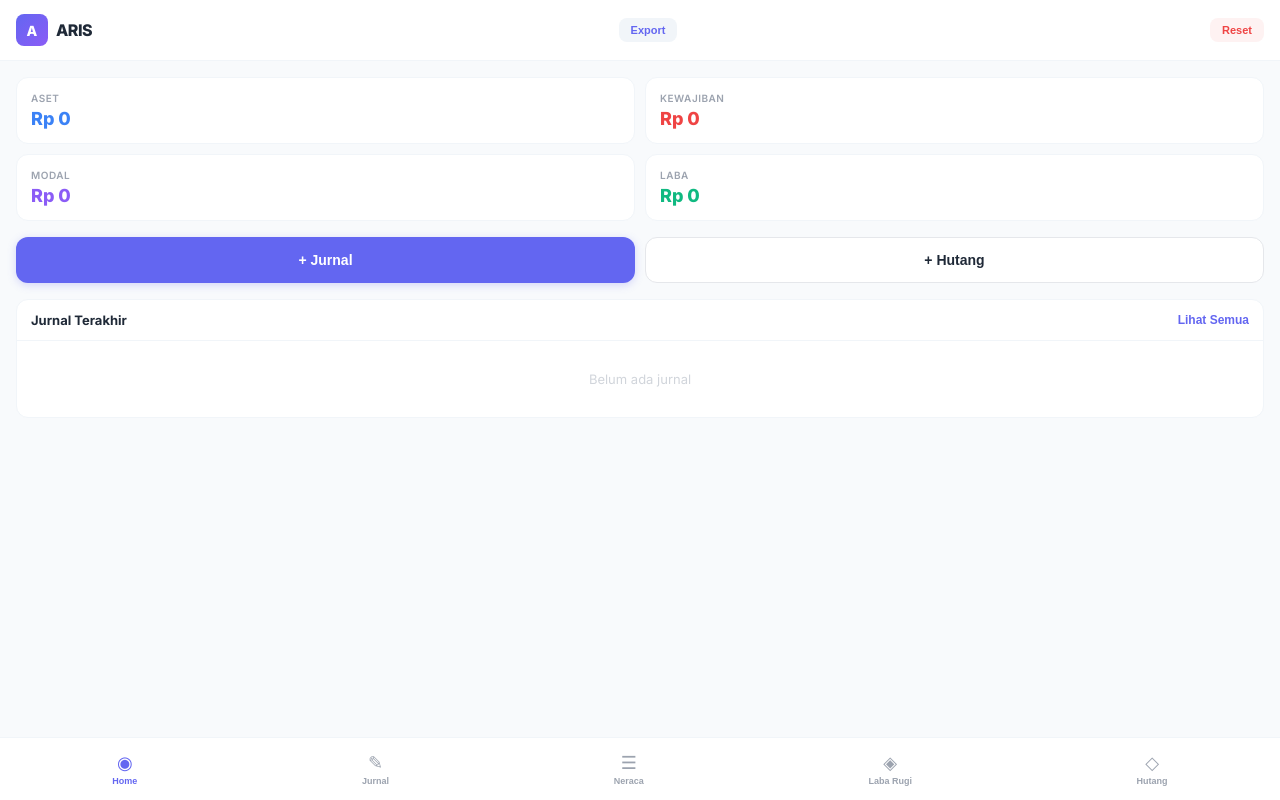
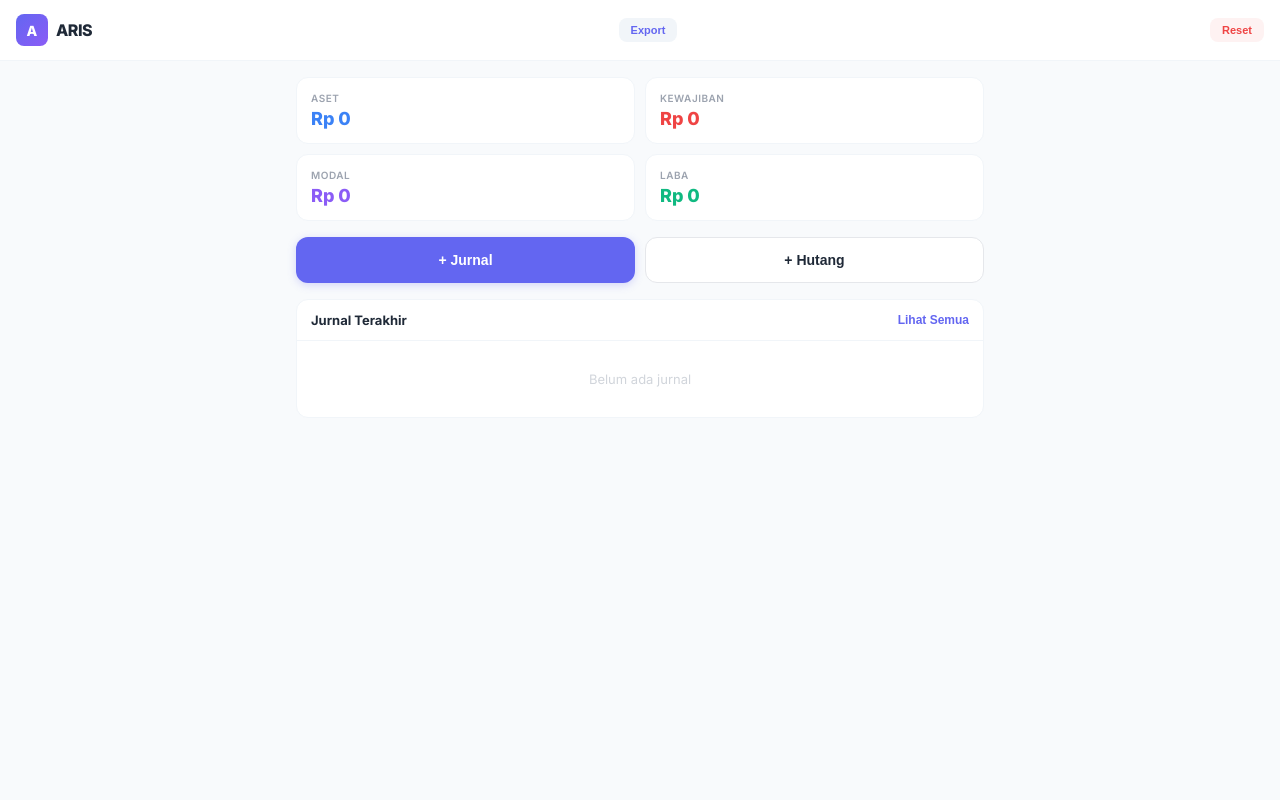
Before and after one commit to AffiTA/aris-app, a Next.js app: page / in a window 1280 px wide. Built offline with nearby package versions, Linux system fonts and the light colour scheme.

Commit message:
Responsive: hide bottom nav on desktop, center content

```diff
--- a/src/app/layout.tsx
+++ b/src/app/layout.tsx
@@ -1,33 +1,16 @@
 import type { Metadata } from "next";
-import { Geist, Geist_Mono } from "next/font/google";
 import "./globals.css";
 
-const geistSans = Geist({
-  variable: "--font-geist-sans",
-  subsets: ["latin"],
-});
-
-const geistMono = Geist_Mono({
-  variable: "--font-geist-mono",
-  subsets: ["latin"],
-});
-
 export const metadata: Metadata = {
-  title: "Create Next App",
-  description: "Generated by create next app",
+  title: "ARIS - Sistem Akuntansi",
+  description: "Akuntansi Rapi Sistematis",
+  viewport: "width=device-width, initial-scale=1, maximum-scale=1",
 };
 
-export default function RootLayout({
-  children,
-}: Readonly<{
-  children: React.ReactNode;
-}>) {
+export default function RootLayout({ children }: { children: React.ReactNode }) {
   return (
-    <html
-      lang="en"
-      className={`${geistSans.variable} ${geistMono.variable} h-full antialiased`}
-    >
-      <body className="min-h-full flex flex-col">{children}</body>
+    <html lang="id">
+      <body>{children}</body>
     </html>
   );
 }
--- a/src/app/page.tsx
+++ b/src/app/page.tsx
@@ -146,7 +146,7 @@ export default function App() {
 
   return (
     <>
-      <style>{`@import url('https://fonts.googleapis.com/css2?family=Inter:wght@400;500;600;700;800&display=swap');*{margin:0;padding:0;box-sizing:border-box}@keyframes spin{to{transform:rotate(360deg)}}body{font-family:'Inter',system-ui,sans-serif;-webkit-font-smoothing:antialiased;background:#f8fafc;color:#1f2937;-webkit-tap-highlight-color:transparent}input,select{-webkit-appearance:none;appearance:none}`}</style>
+      <style>{`@import url('https://fonts.googleapis.com/css2?family=Inter:wght@400;500;600;700;800&display=swap');*{margin:0;padding:0;box-sizing:border-box}@keyframes spin{to{transform:rotate(360deg)}}body{font-family:'Inter',system-ui,sans-serif;-webkit-font-smoothing:antialiased;background:#f8fafc;color:#1f2937}@media(min-width:768px){.bn{display:none!important}.ct{max-width:720px;margin:0 auto}}`}</style>
       <div style={{ minHeight: '100vh', background: '#f8fafc', fontFamily: "'Inter', system-ui, sans-serif", paddingBottom: 72 }}>
 
         {/* Header */}
@@ -163,7 +163,7 @@ export default function App() {
           </div>
         </header>
 
-        <main style={{ padding: 16 }}>
+        <main className="ct" style={{ padding: 16 }}>
           {/* HOME */}
           {tab === 'home' && <div>
             {/* KPI Cards */}
@@ -327,7 +327,7 @@ export default function App() {
         </main>
 
         {/* Bottom Nav */}
-        <nav style={{ position: 'fixed', bottom: 0, left: 0, right: 0, background: 'white', borderTop: '1px solid #f1f5f9', display: 'flex', justifyContent: 'space-around', padding: '8px 0', paddingBottom: 'max(8px, env(safe-area-inset-bottom))', zIndex: 40 }}>
+        <nav className="bn" style={{ position: 'fixed', bottom: 0, left: 0, right: 0, background: 'white', borderTop: '1px solid #f1f5f9', display: 'flex', justifyContent: 'space-around', padding: '8px 0', paddingBottom: 'max(8px, env(safe-area-inset-bottom))', zIndex: 40 }}>
           {([
             { tab: 'home' as Tab, icon: '◉', label: 'Home' },
             { tab: 'journal' as Tab, icon: '✎', label: 'Jurnal' },
```
